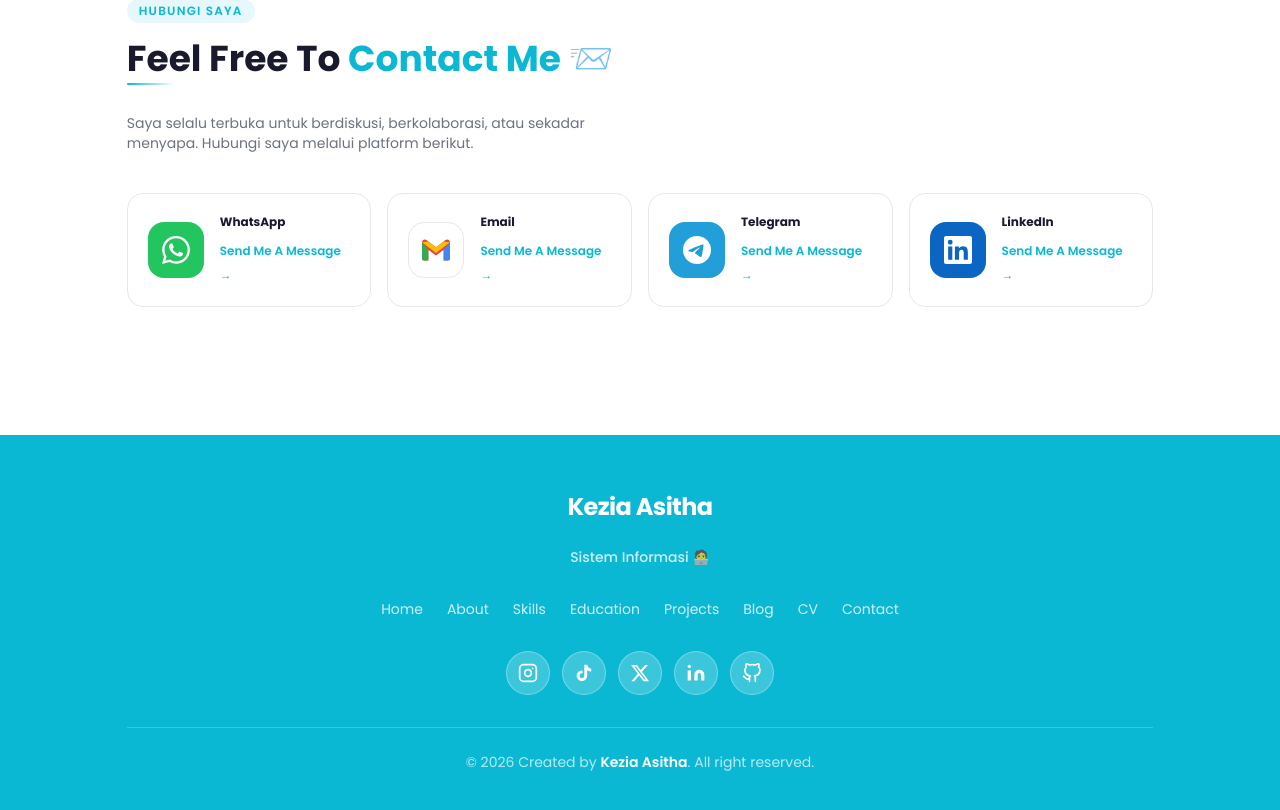
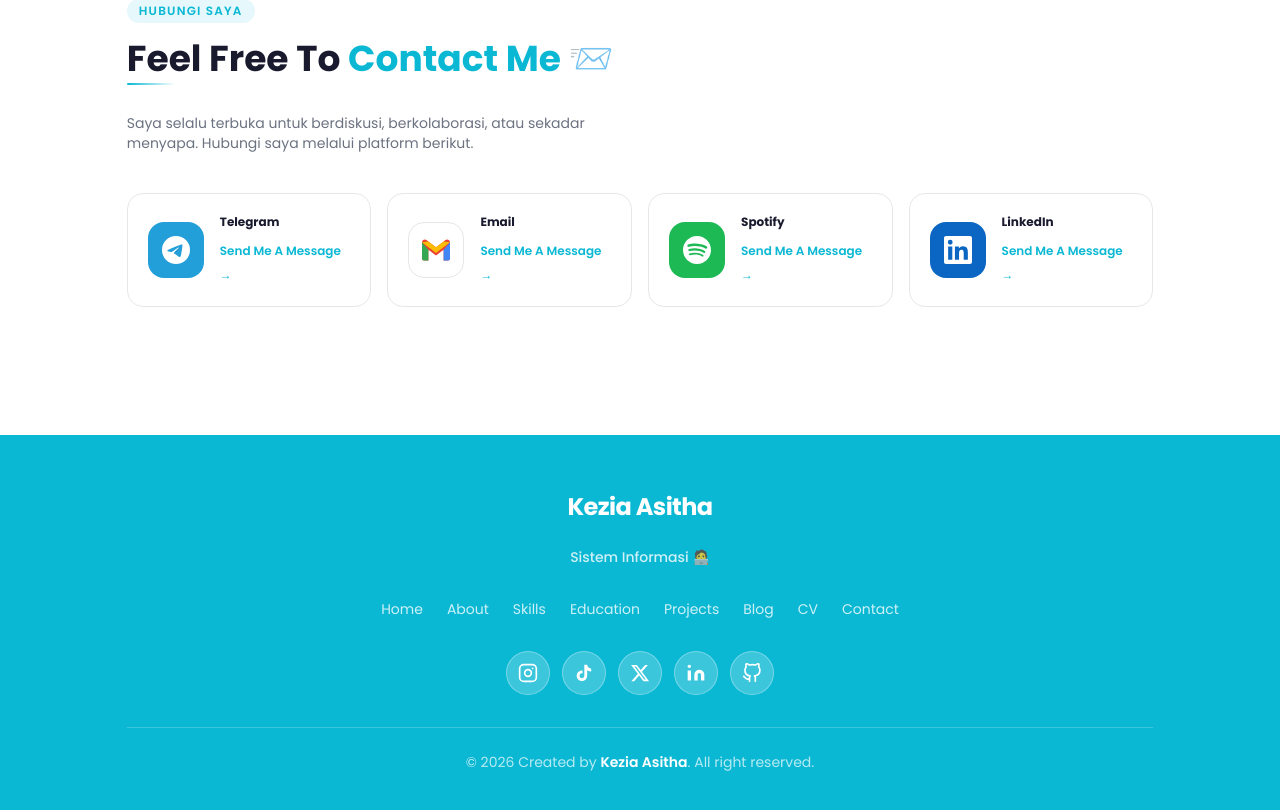
Before and after one commit to keziaast/portfolio, a Next.js app: page / in a window 1280 px wide. Shown: the part 5207-6017 px from the top of the page. Built offline with nearby package versions, Linux system fonts and the light colour scheme; no server answers.

Commit message:
Update contact: ganti WhatsApp ke Telegram dan tambah Spotify

```diff
--- a/src/components/Contact.js
+++ b/src/components/Contact.js
@@ -62,6 +62,15 @@
       </svg>
     ),
   },
+  spotify: {
+  bg: 'bg-[#1DB954]',
+  hover: 'group-hover:bg-[#1aa34a]',
+  svg: (
+    <svg viewBox="0 0 24 24" className="w-7 h-7" fill="white">
+      <path d="M12 0C5.4 0 0 5.4 0 12s5.4 12 12 12 12-5.4 12-12S18.66 0 12 0zm5.521 17.34c-.24.359-.66.48-1.021.24-2.82-1.74-6.36-2.101-10.561-1.141-.418.122-.779-.179-.899-.539-.12-.421.18-.78.54-.9 4.56-1.021 8.52-.6 11.64 1.32.42.18.479.659.301 1.02zm1.44-3.3c-.301.42-.841.6-1.262.3-3.239-1.98-8.159-2.58-11.939-1.38-.479.12-1.02-.12-1.14-.6-.12-.48.12-1.021.6-1.141C9.6 9.9 15 10.561 18.72 12.84c.361.181.54.78.241 1.2zm.12-3.36C15.24 8.4 8.82 8.16 5.16 9.301c-.6.179-1.2-.181-1.38-.721-.18-.601.18-1.2.72-1.381 4.26-1.26 11.28-1.02 15.721 1.621.539.3.719 1.02.419 1.56-.299.421-1.02.599-1.559.3z"/>
+    </svg>
+  ),
+},
 }
 
 export default function Contact() {
```
Also changed, not shown: src/lib/data.js.
